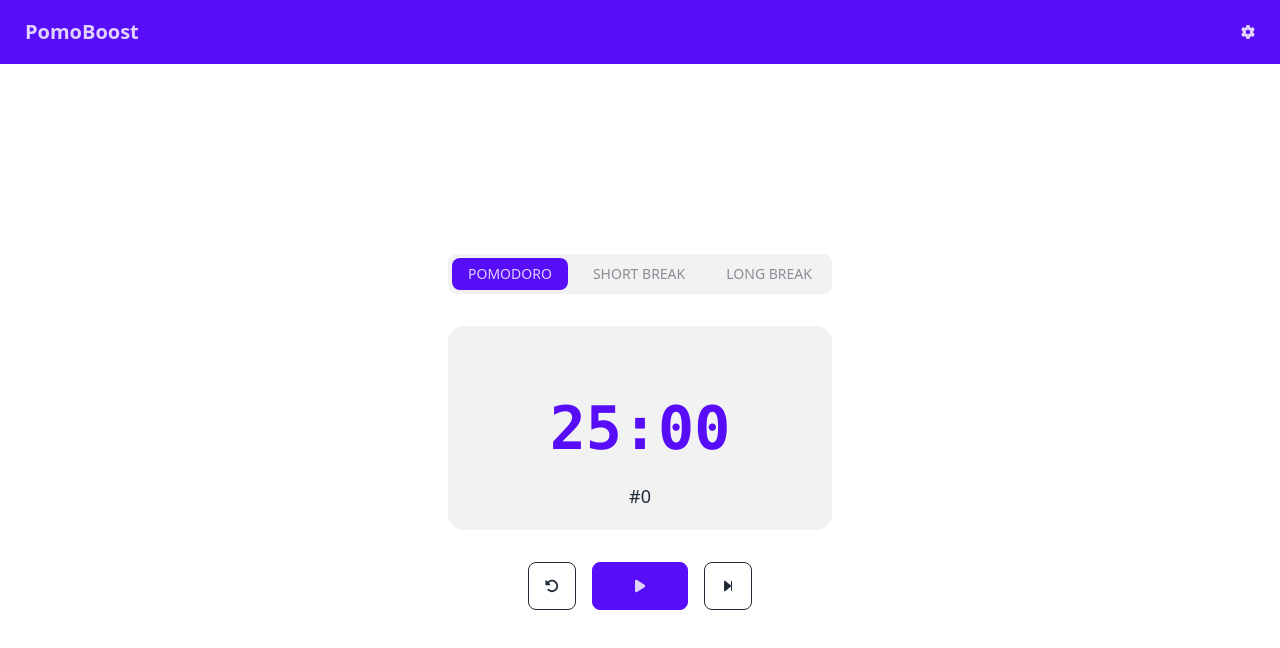
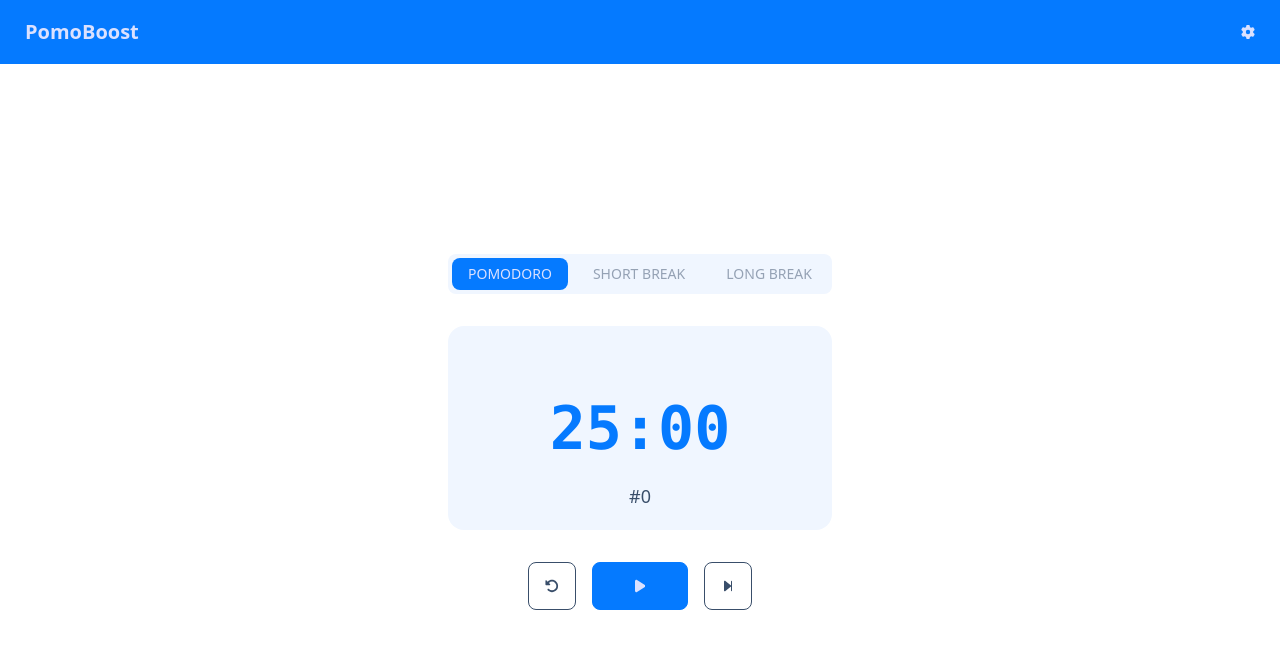
Before and after one commit to amalhanaja/pomoboost, a SvelteKit app: page / in a window 1280 px wide. Shown: the top 648 px of the page. Built offline with nearby package versions, Linux system fonts and the light colour scheme.

Commit message:
style(theme): Theming

```diff
--- a/tailwind.config.js
+++ b/tailwind.config.js
@@ -4,5 +4,9 @@ export default {
 	theme: {
 		extend: {}
 	},
-	plugins: [require('daisyui')]
+	plugins: [require('daisyui')],
+	daisyui: {
+		themes: ['winter', 'night'],
+		darkTheme: "night"
+	}
 };
```
